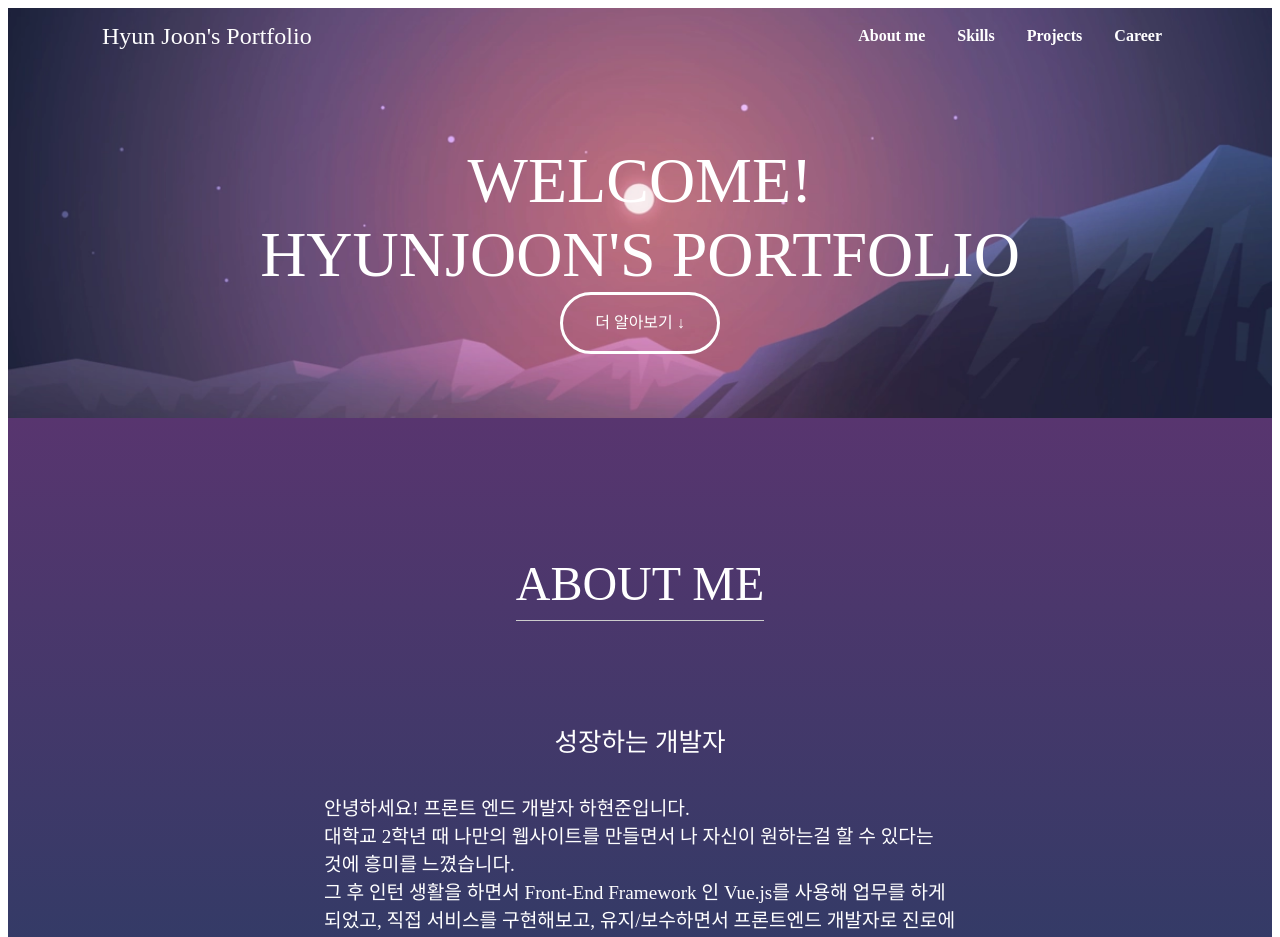
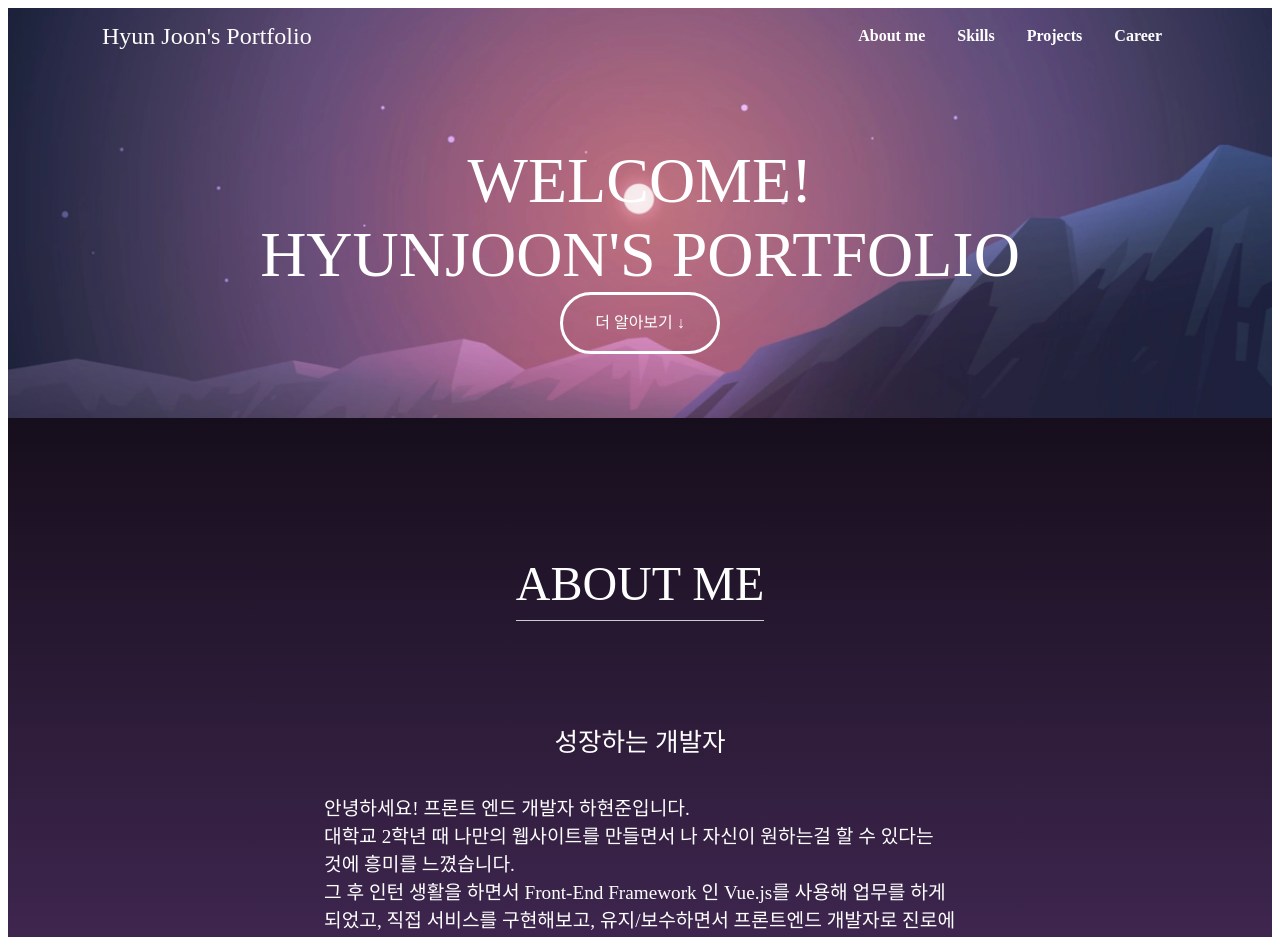
Before and after one commit to haryan248/hyun_joon_portfolio, a Vue app: page / in a window 1280 px wide. Shown: the top 937 px of the page. Built offline with nearby package versions, Linux system fonts and the light colour scheme; a web font is replaced by a local one.

Commit message:
aboutme 백그라운드 색상 변경

```diff
--- a/src/components/About/about.css
+++ b/src/components/About/about.css
@@ -6,7 +6,7 @@
     align-items: center;
     flex-flow: column;
     width: 100%;
-    background: linear-gradient(#58356f, #1d3e61);
+    background: linear-gradient(#160e1c, #58356f);
     color: #fff;
 }
 .myinfo_section_title_wrap {
```
